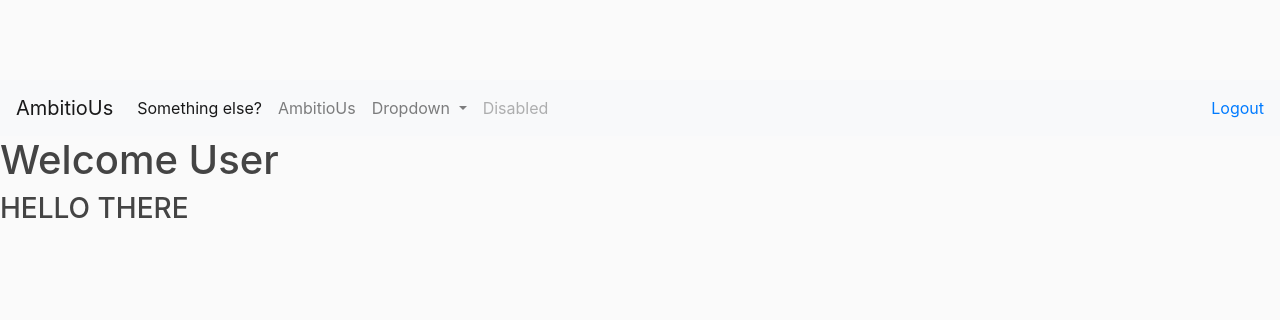
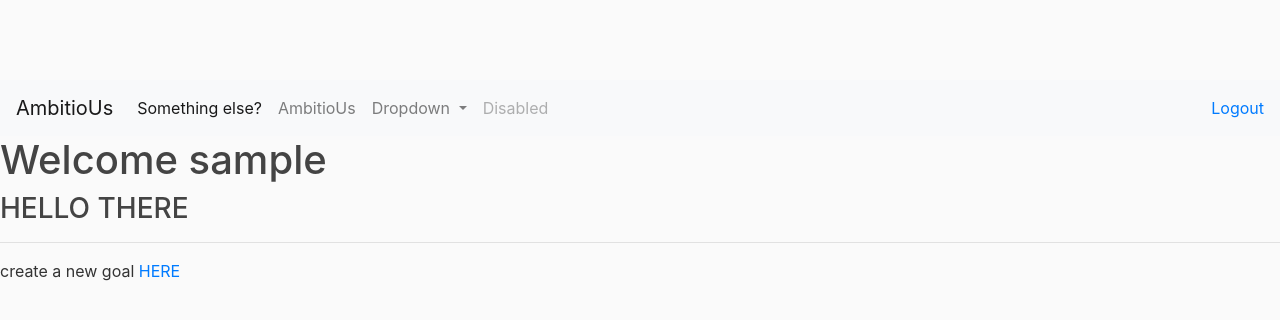
Before and after one commit to rafawelsh/Capstone, a Django app: page /goals/ in a window 1280 px wide. Shown: the top 320 px of the page. Run offline with Django 3.2, Linux system fonts and the light colour scheme; the visitor is signed in with stand-in values (Sample User, id 1); some libraries are stand-ins or nearby versions.

Commit message:
added user functionality

```diff
--- a/AmbitioUs/views.py
+++ b/AmbitioUs/views.py
@@ -9,7 +9,7 @@ def register(request):
             user = form.save(commit=False)
             user.save()
             username = user.username
-            password = request.POST['password']
+            password = request.POST['password1']
             user = authenticate(request, username=username, password=password)
             if user is not None:
                 login(request, user)
--- a/templates/base.html
+++ b/templates/base.html
@@ -50,7 +50,8 @@
             {% endif %}
       </div>
     </nav>
-    <h1>Welcome User</h1>
+
+    <h1>Welcome {{ user }}</h1>
     {% if messages %}
       {% for message in messages %}
       <div class="alert-alert-{{ message.tags }}">
--- a/user_app/templates/ambitious/create_goal.html
+++ b/user_app/templates/ambitious/create_goal.html
@@ -13,12 +13,15 @@
       <br>
       Description:<textarea type="text" name="goal_text"></textarea>
       <br>
-
+      <!-- Need a slug?
+      Need Owner? -->
 
       <h1>Milestone: </h1>
       Milestone: <input type="text" name="milestone_name_0" value="">
       Deadline: <input type="date" name="milestone_bday_0">
       <button type="button" name="button">Add Milestone</button>
+      <!-- Need to add goal parent? -->
+
       <div class="milestone_holder">
         #add js (below)
       </div>
--- a/user_app/templates/ambitious/goals_homepage.html
+++ b/user_app/templates/ambitious/goals_homepage.html
@@ -7,7 +7,6 @@
   {# trying to render the list of goals #}
   <ul>
     {% for goal in goals %}
-
       <li>
         {{goal.title}}
           <a href="{% url 'ambitious:goals_view' goal.slug %}">{{goal.title}}</a>
@@ -23,5 +22,7 @@
       </li>
     {% endfor %}
   </ul>
+  <hr>
+  <p>create a new goal <a href="{% url 'ambitious:create_goal' %}">HERE</a></p>
 
 {% endblock %}
--- a/user_app/views.py
+++ b/user_app/views.py
@@ -7,19 +7,29 @@ from .forms import UserRegisterForm
 from rest_framework import viewsets
 from .serializers import GoalSerializer, MilestoneSerializer
 from django.contrib.auth import authenticate, login
+from django.contrib.auth.decorators import login_required
 
 # import json
 
-
-# Views for Django Rest Framework
-class GoalViewSet(viewsets.ModelViewSet):
-    serializer_class = GoalSerializer
-
-    def get_queryset(self):
-        return Goal.objects.filter(user=self.request.user)
-
-    def perform_create(self):
-        return todo
+#
+# # Views for Django Rest Framework
+# class GoalViewSet(viewsets.ModelViewSet):
+#     serializer_class = GoalSerializer
+#
+#     def get_queryset(self):
+#         return Goal.objects.filter(owner=self.request.user)
+#
+#     # def perform_create(self, serializer):
+#     #     return todo
+#
+# class MilestoneViewSet(viewsets.ModelViewSet):
+#     serializer_class = MilestoneSerializer
+#
+#     def get_queryset(self):
+#         return Milestone.objects.filter(owner=self.request.user)
+#
+#     def perform_create(self):
+#         return todo
 
 #Views for Misc folder#
 def home(request):
@@ -31,8 +41,10 @@ def about(request):
 
 
 #Views for ambitious folder#
+@login_required
 def goals_home(request):
-    goals = Goal.objects.all()
+    #filter by user to have user only goals.
+    goals = Goal.objects.filter(owner=request.user)
     milestones = Milestone.objects.all()
     # goal = Goal(text='testing with subtasks')
     # subtasks = ['1', '2', '3']
@@ -43,17 +55,20 @@ def goals_home(request):
     return render(request, "ambitious/goals_homepage.html", {'goals': goals, 'milestones':milestones})
     # return render(request, "ambitious/goals_homepage.html")
 
+@login_required
 def goals_single_view(request, goals_slug):
     goal = Goal.objects.get(slug=goals_slug)
     milestones = Milestone.objects.all()
     return render(request, "ambitious/goals_single_view.html", {'goal': goal, 'milestones':milestones})
 
+@login_required
 def create_goal(request):
     if request.method == 'POST':
         goal = Goal()
-
         goal.title = request.POST.get('goal_title')
         goal.text = request.POST.get('goal_text')
+        goal.owner = request.user
+        # goal = Goal(owner=request.user, title='goal_title', text='goal_text')
         goal.save()
 
         milestones = 0
@@ -63,6 +78,7 @@ def create_goal(request):
 
         for i in range(milestones):
             milestone = Milestone()
+            milestone.goal_parent = goal
             milestone.text = request.POST.get('milestone_name_{}'.format(i))
             milestone.deadline = request.POST.get('milestone_bday_{}'.format(i))
             milestone.save()
```
Also changed, not shown: user_app/models.py (+3 -8 lines), user_app/urls_misc.py (+6 -1 lines), user_app/migrations/0001_initial.py. Lines whose indentation alone changed are shown as unchanged.
